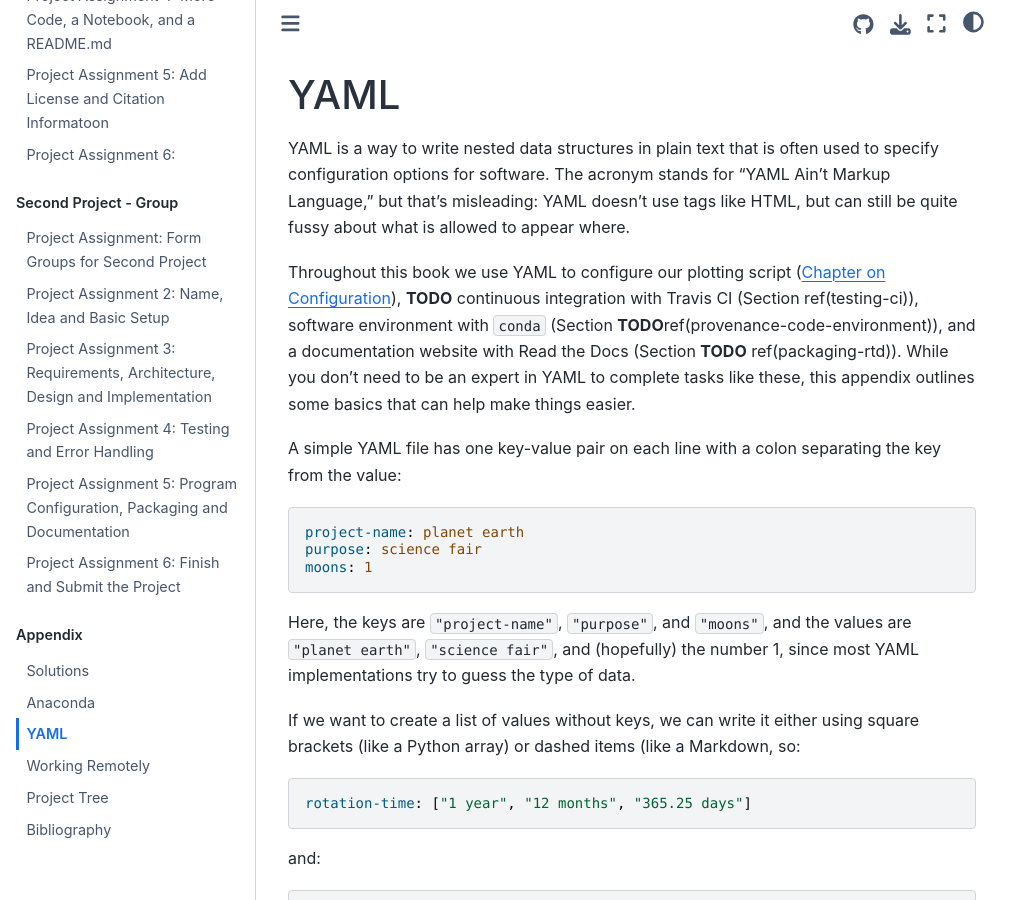
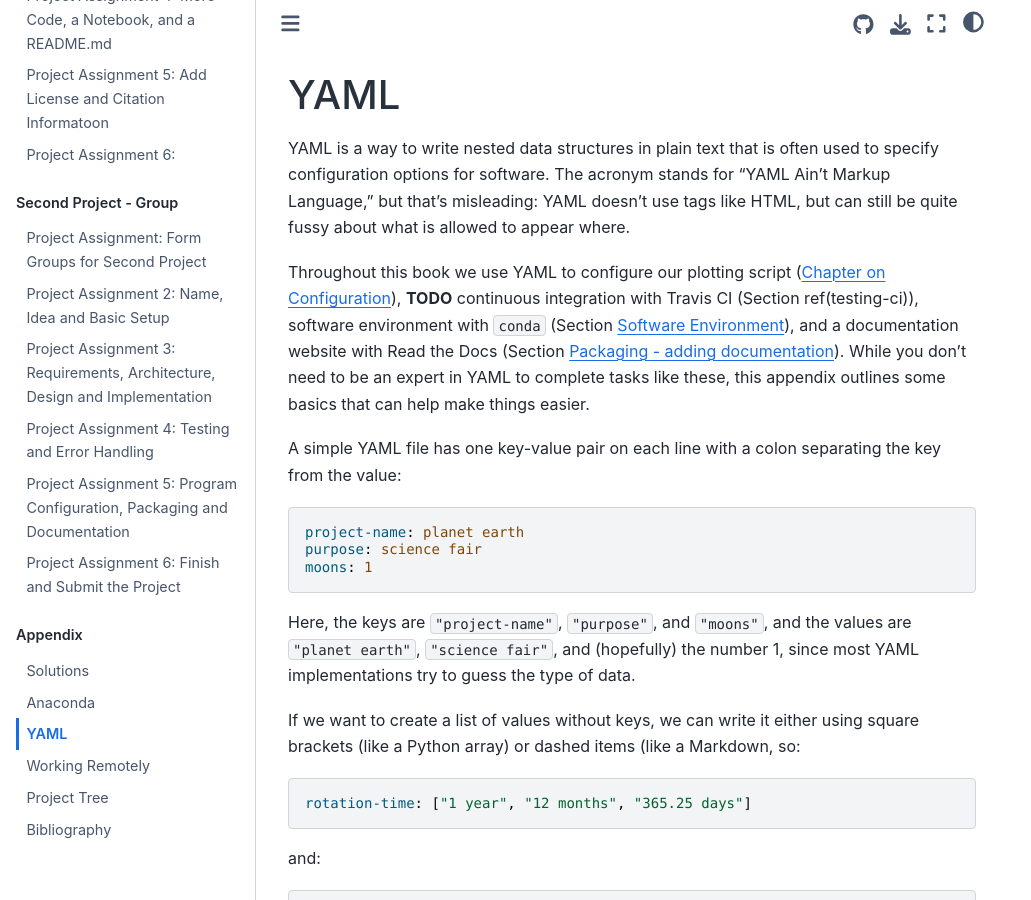
Before and after one commit to Software-Engineering-Group-UP/RSE-UP, a Jupyter Book: the page built from chapters/yaml.md, in a window 1280 px wide and 900 px high. Shown: the whole window, without its empty margins (0-1031 px from the left). Built offline with Jupyter Book 1.0.4 settings and Sphinx 7.4.7 and the Sphinx Book theme 1.1.4, drawn with Linux system fonts in a browser that asks for light colours; pages that are not in the unit, such as notebooks, are missing from menus.

Commit message:
concistency check final

```diff
--- a/chapters/yaml.md
+++ b/chapters/yaml.md
@@ -7,7 +7,7 @@ but that's misleading:
 YAML doesn't use tags like HTML, but can still be quite fussy about what is allowed to appear where.
 
 Throughout this book we use YAML to configure our plotting script ([Chapter on Configuration](https://software-engineering-group-up.github.io/RSE-UP/chapters/configuration.html)), **TODO** continuous integration with Travis CI (Section ref(testing-ci)),
-software environment with `conda` (Section **TODO**ref(provenance-code-environment)), and a documentation website with Read the Docs (Section **TODO** ref(packaging-rtd)).
+software environment with `conda` (Section [Software Environment](https://software-engineering-group-up.github.io/RSE-UP/chapters/tracking_provenance.html#software-environment)), and a documentation website with Read the Docs (Section [Packaging - adding documentation](https://software-engineering-group-up.github.io/RSE-UP/chapters/python_packaging.html#creating-a-web-page-for-documentation)).
 While you don't need to be an expert in YAML to complete tasks like these,
 this appendix outlines some basics that can help make things easier.
 
```
Also changed, not shown: chapters/configuration.md (+2 -2 lines), chapters/python_packaging.md (+1 -1 lines), chapters/tracking_provenance.md (+1 -1 lines), chapters/working_in_teams.md (+2 -2 lines).
